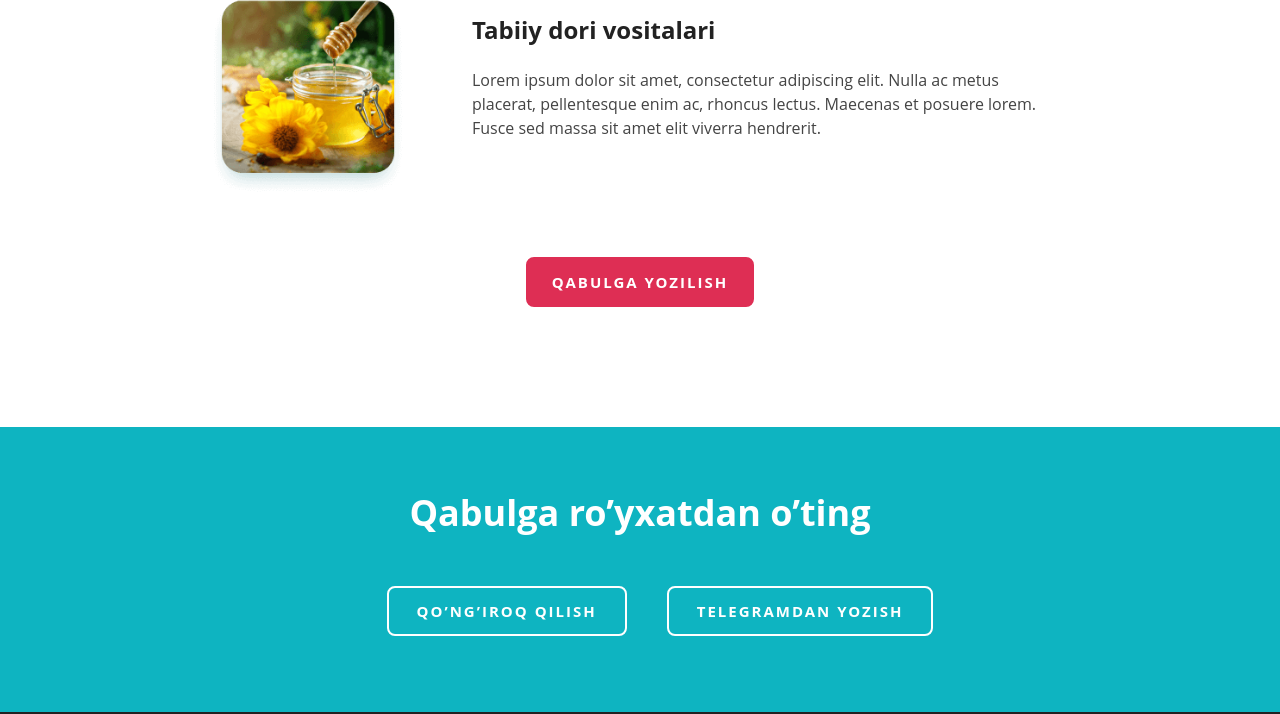
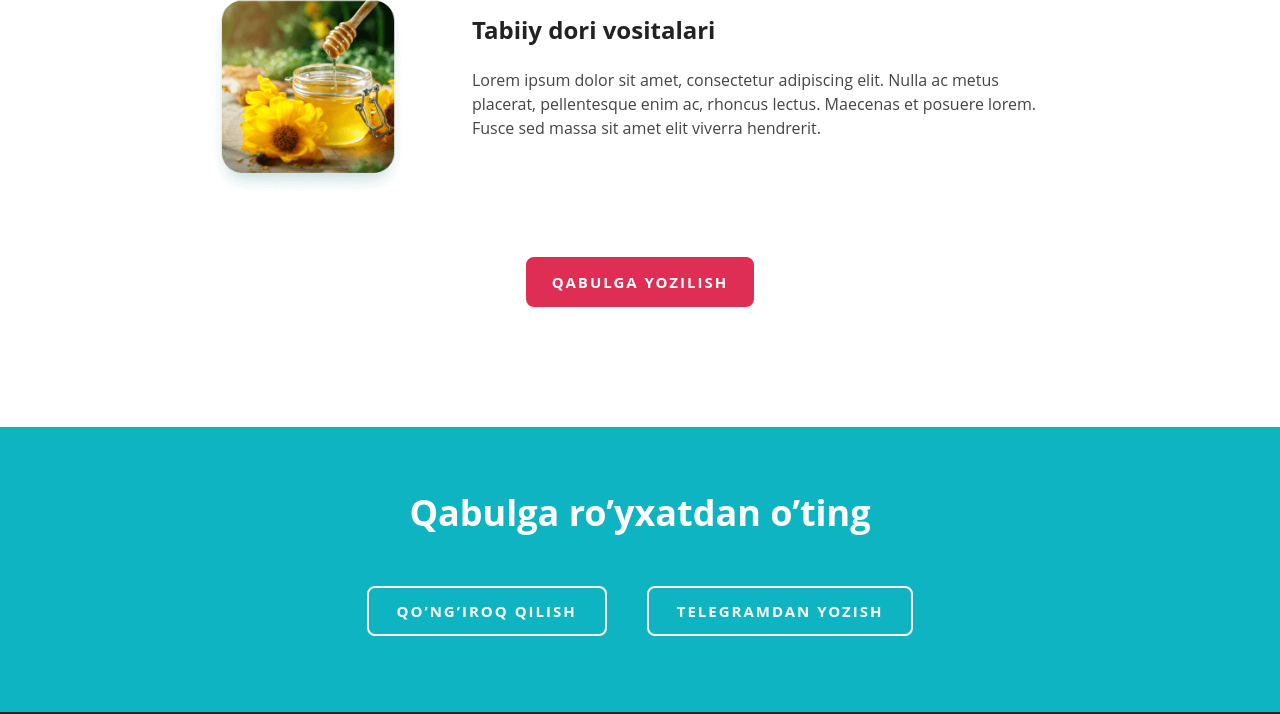
Before and after one commit to Dilmurod-Jumanazaov/AnsorMed, a plain HTML site: page index.html in a window 1280 px wide. Shown: the part 1659-2373 px from the top of the page. Drawn offline with Linux system fonts and the light colour scheme; a web font is replaced by a local one.

Commit message:
Add Remove the margin of the left of the link

```diff
--- a/css/main.css
+++ b/css/main.css
@@ -220,6 +220,7 @@ body {
   background-color: #0eb4c1;
 }
 .aside_title {
+  margin-top: 0;
   margin-bottom: 52px;
   padding-top: 64px;
   font-weight: bold;
@@ -246,6 +247,9 @@ body {
   text-transform: uppercase;
   text-decoration: none;
   color: #fff;
+}
+.first_link {
+  margin-left: 0;
 }
 .site_phone:hover {
   background-color: #de2e54;
--- a/index.html
+++ b/index.html
@@ -155,7 +155,7 @@
             Qabulga ro’yxatdan o’ting
           </h2>
           <div class="connection_box">
-            <a class="site_phone" href="tel:+998903332226">
+            <a class="site_phone first_link" href="tel:+998903332226">
               Qo’ng’iroq qilish
             </a>
             <a class="site_phone" href="#">
```
